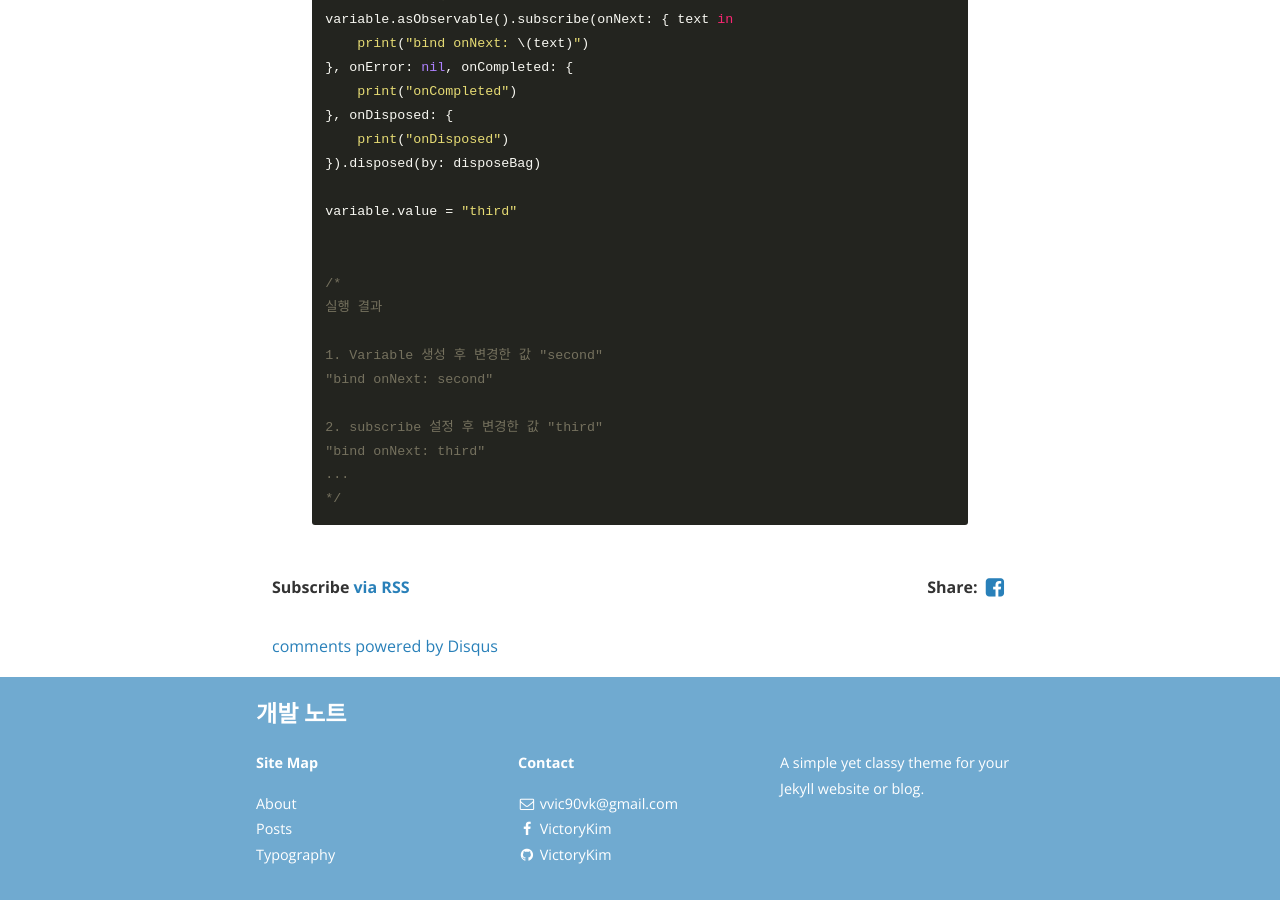
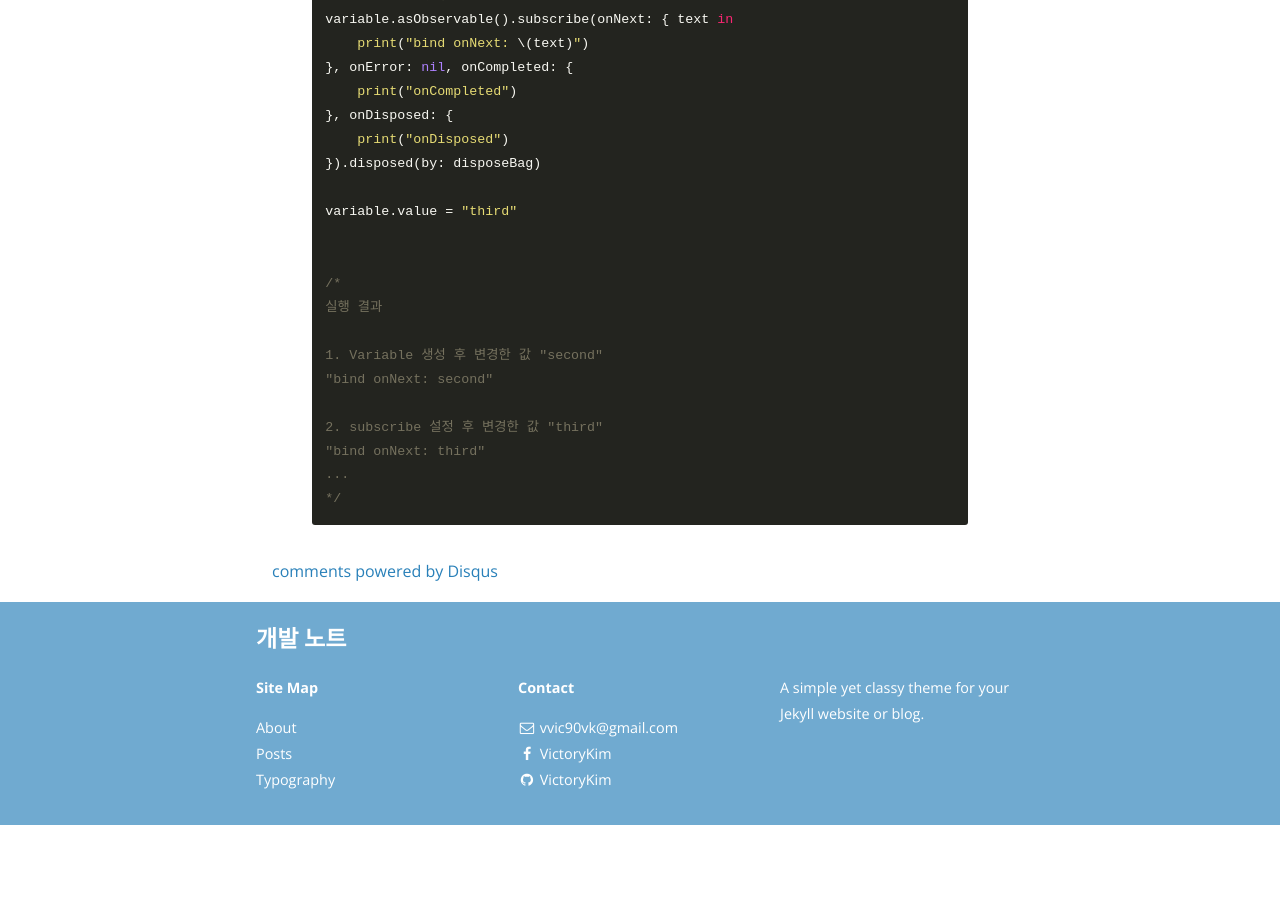
Before and after one commit to victorykim/victorykim.github.com, a Jekyll site: the page built from _posts/2017-10-08-RxSwift-Variable.markdown, in a window 1280 px wide and 900 px high, scrolled down 3285 px. Built offline with Jekyll 4.4.1, drawn with Linux system fonts in a browser that asks for light colours; nearby versions of some CDN libraries; comment, search, counter and statistics services are not loaded; after the commit the page ends 4110 px from its top, so only the background shows below that.

Commit message:
공유하기 삭제

```diff
--- a/_config.yml
+++ b/_config.yml
@@ -79,7 +79,7 @@ social:
     username: VictoryKim
     url: https://www.facebook.com/vvic90vk
     desc: Friend me on Facebook
-    share: true
+    share: false
 
   - name: GitHub
     icon: github
--- a/_includes/head.html
+++ b/_includes/head.html
@@ -69,5 +69,5 @@
   <!-- Site styles -->
   <link rel="stylesheet" href="{{ "/css/main.css" | prepend: site.baseurl }}">
   <link rel="canonical" href="{{ page.url | replace:'index.html','' | prepend: site.baseurl | prepend: site.url }}">
-  <link rel="alternate" type="application/rss+xml" title="{{ site.title }}" href="{{ "/feed.xml" | prepend: site.baseurl | prepend: site.url }}" />
+  <!-- <link rel="alternate" type="application/rss+xml" title="{{ site.title }}" href="{{ "/feed.xml" | prepend: site.baseurl | prepend: site.url }}" /> -->
 </head>
--- a/_layouts/post.html
+++ b/_layouts/post.html
@@ -41,11 +41,11 @@ layout: default
 {% endif %}
 {% endif %}
 
-<section class="rss">
+<!-- <section class="rss">
   <p class="rss-subscribe text"><strong>Subscribe <a href="{{ "/feed.xml" | prepend: site.baseurl }}">via RSS</a></strong></p>
-</section>
+</section> -->
 
-<section class="share">
+<!-- <section class="share">
   <span>Share: </span>
   {% for social in site.social %}
     {% capture full_url %}{{ site.url }}{{ site.baseurl }}{{ page.url }}{% endcapture %}
@@ -90,7 +90,7 @@ layout: default
       </a>
     {% endif %}
   {% endfor %}
-</section>
+</section> -->
 {% if site.inter_post_navigation == true %}
 	<section class="post-navigation">
 		<span class="prev-post">
```
